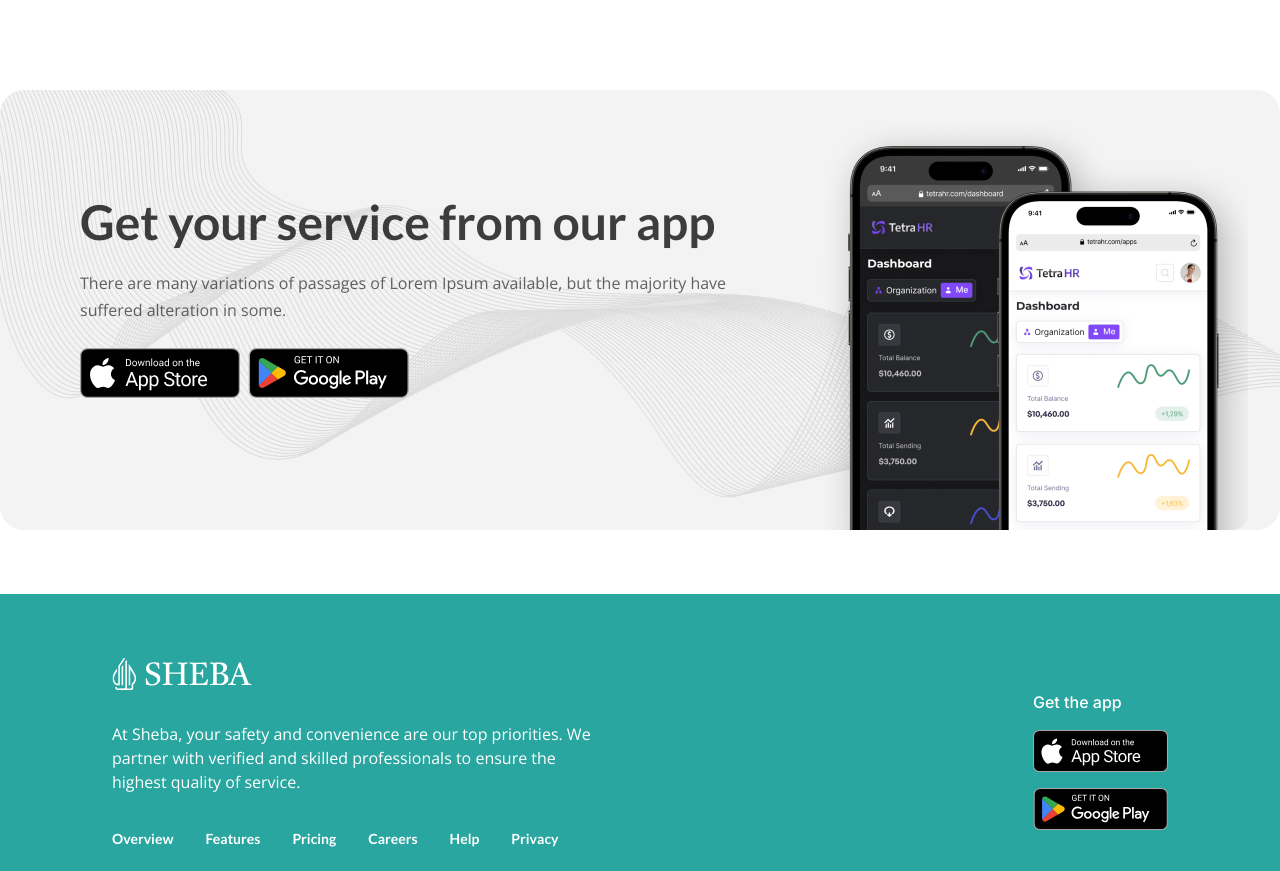
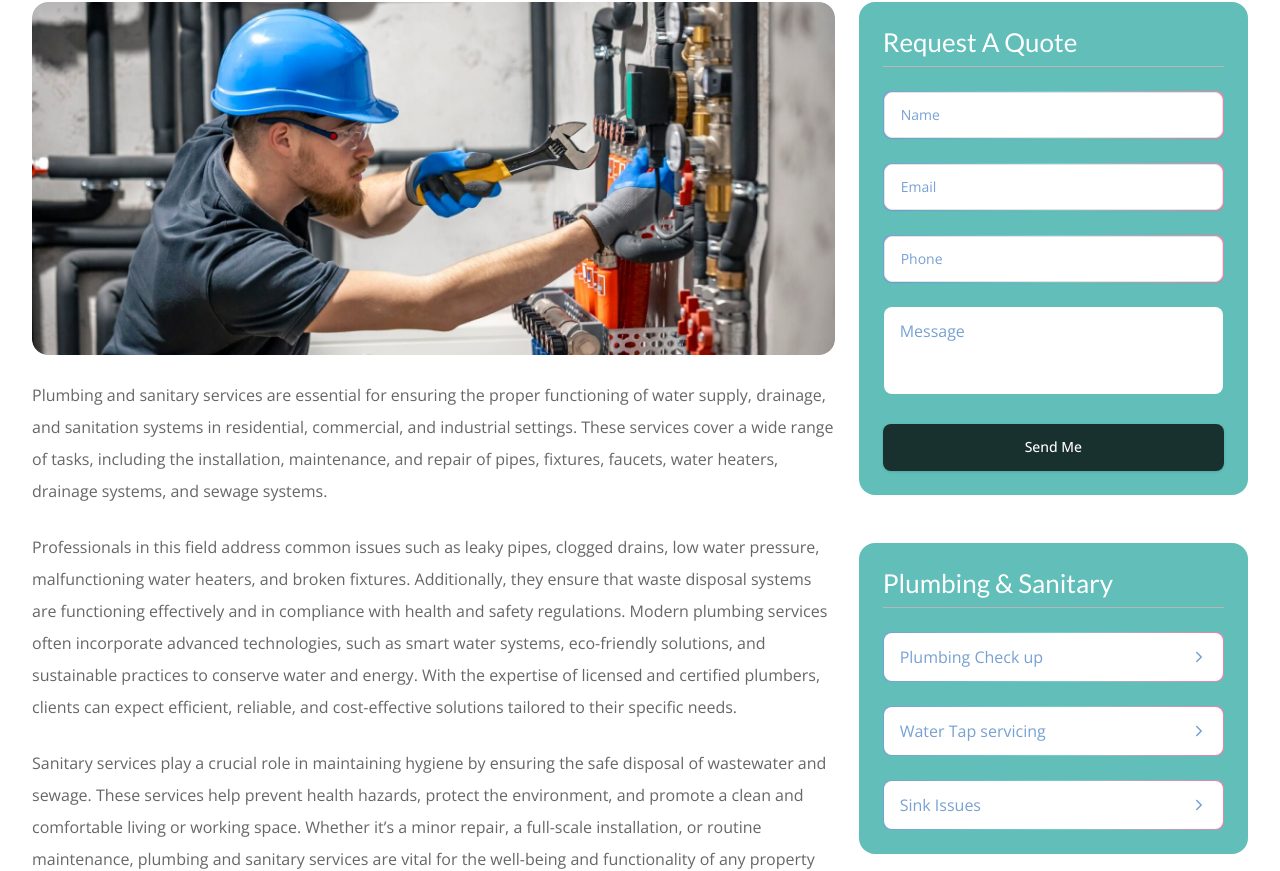
Before and after one commit to Biplob17h/AdhunikBD_NEXT, a Next.js app: page /categories/ac-repair in a window 1280 px wide. Shown: the part 607-1478 px from the top of the page. Built offline with nearby package versions, Linux system fonts and the light colour scheme.

Commit message:
feat(DetailSection): enhance details presentation with structured layout, request a quote form, and plumbing services links

```diff
--- a/src/components/screens/category-details/details.jsx
+++ b/src/components/screens/category-details/details.jsx
@@ -1,5 +1,132 @@
+import { Button } from "@/components/ui/button";
+import { Input } from "@/components/ui/input";
+import Link from "next/link";
+import { IoIosArrowForward } from "react-icons/io";
+
 const DetailSection = () => {
-  return <div>DetailSection</div>;
+  return (
+    <div>
+      <h3 className="mb-4 text-[26px] font-semibold leading-[48px] text-black/75">
+        Details
+      </h3>
+      {/*  */}
+      <div className="grid grid-cols-1 gap-6 lg:grid-cols-3">
+        <div className="space-y-6 lg:col-span-2">
+          <div>
+            <img
+              src="/images/categories/details/details-tab-img.png"
+              alt="details-service"
+              className="max-h-[372px] w-full rounded-2xl object-cover"
+            />
+          </div>
+          <p className="text-base text-black/60 lg:leading-[32px]">
+            Plumbing and sanitary services are essential for ensuring the proper
+            functioning of water supply, drainage, and sanitation systems in
+            residential, commercial, and industrial settings. These services
+            cover a wide range of tasks, including the installation,
+            maintenance, and repair of pipes, fixtures, faucets, water heaters,
+            drainage systems, and sewage systems.
+          </p>{" "}
+          <p className="text-base text-black/60 lg:leading-[32px]">
+            Professionals in this field address common issues such as leaky
+            pipes, clogged drains, low water pressure, malfunctioning water
+            heaters, and broken fixtures. Additionally, they ensure that waste
+            disposal systems are functioning effectively and in compliance with
+            health and safety regulations. Modern plumbing services often
+            incorporate advanced technologies, such as smart water systems,
+            eco-friendly solutions, and sustainable practices to conserve water
+            and energy. With the expertise of licensed and certified plumbers,
+            clients can expect efficient, reliable, and cost-effective solutions
+            tailored to their specific needs.
+          </p>{" "}
+          <p className="text-base text-black/60 lg:leading-[32px]">
+            Sanitary services play a crucial role in maintaining hygiene by
+            ensuring the safe disposal of wastewater and sewage. These services
+            help prevent health hazards, protect the environment, and promote a
+            clean and comfortable living or working space. Whether it’s a minor
+            repair, a full-scale installation, or routine maintenance, plumbing
+            and sanitary services are vital for the well-being and functionality
+            of any property
+          </p>
+        </div>
+        <div className="space-y-8 lg:space-y-12">
+          <div className="space-y-6 rounded-2xl bg-primary/80 p-6 text-white">
+            <h3 className="border-b border-[#b7b7b7] pb-2 text-[26px] font-medium leading-[32px]">
+              Request A Quote
+            </h3>
+            <form action="#" className="space-y-6">
+              <div className="rounded-lg bg-primary-gradient p-[1px]">
+                <Input
+                  type="text"
+                  className="w-full rounded-lg bg-white px-4 py-3 text-black/75 outline-none placeholder:text-[#77A1D3]"
+                  placeholder="Name"
+                  required
+                />
+              </div>{" "}
+              <div className="rounded-lg bg-primary-gradient p-[1px]">
+                <Input
+                  type="email"
+                  className="w-full rounded-lg bg-white px-4 py-3 text-black/75 outline-none placeholder:text-[#77A1D3]"
+                  placeholder="Email"
+                  required
+                />
+              </div>{" "}
+              <div className="rounded-lg bg-primary-gradient p-[1px]">
+                <Input
+                  type="tel"
+                  className="w-full rounded-lg bg-white px-4 py-3 text-black/75 outline-none placeholder:text-[#77A1D3]"
+                  placeholder="Phone"
+                  pattern="[0-9]{10}"
+                  required
+                />
+              </div>{" "}
+              <div className="rounded-lg px-[1px]">
+                <textarea
+                  className="min-h-[87px] w-full resize-none rounded-lg bg-white px-4 py-3 text-black/75 outline-none placeholder:text-[#77A1D3]"
+                  placeholder="Message"
+                />
+              </div>
+              <Button className="min-h-[47px] w-full rounded-lg bg-black/75 text-white">
+                Send Me
+              </Button>
+            </form>
+          </div>{" "}
+          <div className="space-y-6 rounded-2xl bg-primary/80 p-6 text-white">
+            <h3 className="border-b border-[#b7b7b7] pb-2 text-[26px] font-medium leading-[32px]">
+              Plumbing & Sanitary
+            </h3>
+            <div className="group rounded-lg bg-primary-gradient p-[1px]">
+              <Link
+                href="/categories"
+                className="flex items-center justify-between rounded-lg bg-white px-4 py-3 text-[#77A1D3] transition-all duration-300 ease-in-out group-hover:translate-x-1 group-hover:text-primary"
+              >
+                <p>Plumbing Check up</p>
+                <IoIosArrowForward />
+              </Link>
+            </div>{" "}
+            <div className="group rounded-lg bg-primary-gradient p-[1px]">
+              <Link
+                href="/categories"
+                className="flex items-center justify-between rounded-lg bg-white px-4 py-3 text-[#77A1D3] transition-all duration-300 ease-in-out group-hover:translate-x-1 group-hover:text-primary"
+              >
+                <p>Water Tap servicing</p>
+                <IoIosArrowForward />
+              </Link>
+            </div>{" "}
+            <div className="group rounded-lg bg-primary-gradient p-[1px]">
+              <Link
+                href="/categories"
+                className="flex items-center justify-between rounded-lg bg-white px-4 py-3 text-[#77A1D3] transition-all duration-300 ease-in-out group-hover:translate-x-1 group-hover:text-primary"
+              >
+                <p>Sink Issues</p>
+                <IoIosArrowForward />
+              </Link>
+            </div>
+          </div>
+        </div>
+      </div>
+    </div>
+  );
 };
 
 export default DetailSection;
```
